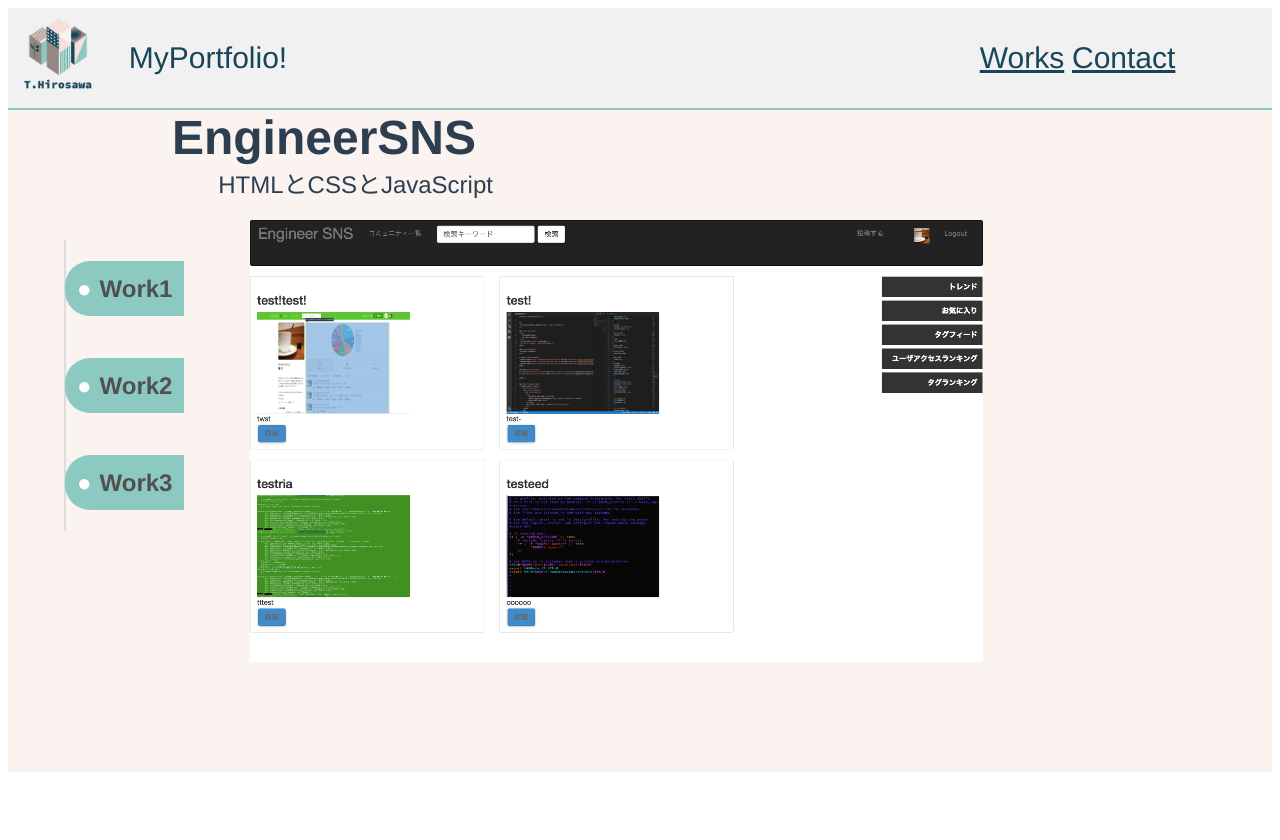
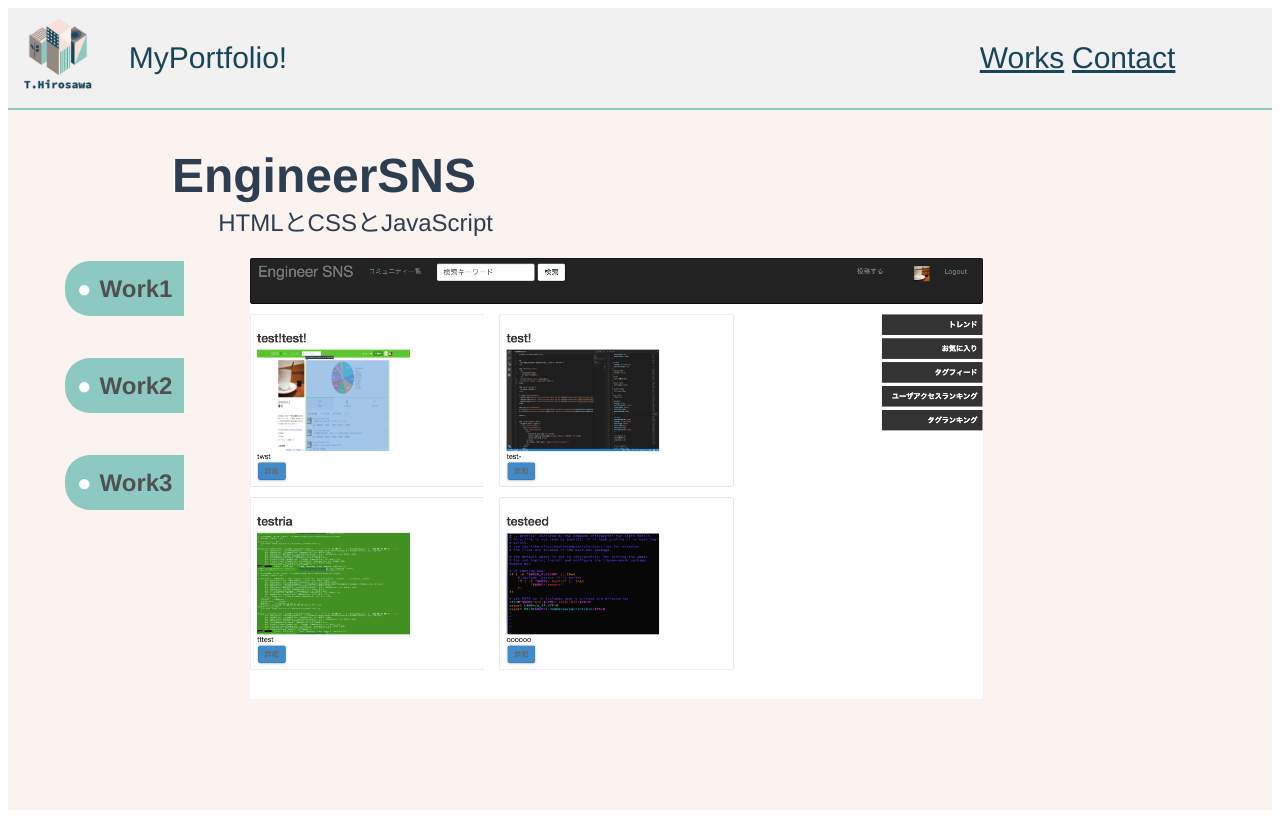
Before and after one commit to tsu2626/vue-study, a Vue app: page /#/works in a window 1280 px wide. Shown: the top 840 px of the page. Before the commit the page ends 802 px from the top, so only its background shows below. Built offline with nearby package versions, Linux system fonts and the light colour scheme; some icons are missing; the HTML template or start-up script is replaced by a standard one.

Commit message:
fix body

```diff
--- a/src/components/Works.vue
+++ b/src/components/Works.vue
@@ -7,6 +7,7 @@
             <h2>{{ work.title2 }}</h2>
           </li>
         </ul>
+        <div class="contents">
           <div class="title_descri">
             <h1 class="main__title">{{ works[workIndex].title1 }}</h1>
             <p class="main__description">{{ works[workIndex].description }}</p>
@@ -16,6 +17,7 @@
               <img :src="require(`@/assets/${skill}`)">
             </li>
           </ul>
+        </div>
       </div>
     </div>
   </div>
@@ -119,7 +121,7 @@ export default {
     left: 5%;
   }
   &__item {
-    border: 1px solid #ddd;
+    border: 1px solid #fbf3f0;
     text-align: center;
     margin: 0 100%;
     width: 100%;
@@ -150,4 +152,7 @@ h2:before {
   color: white;
   margin-right: 8px;
 }
+.contents{
+  padding-top: 3%;
+}
 </style>
```
Lines whose indentation alone changed are shown as unchanged.
